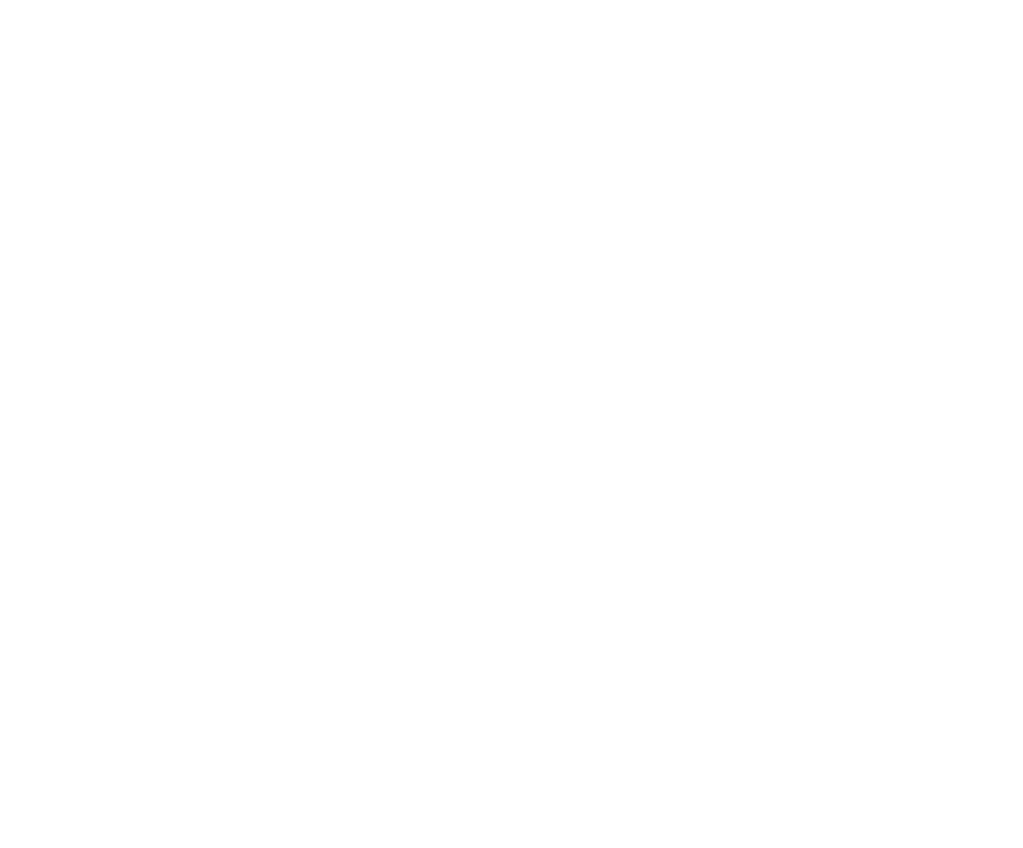
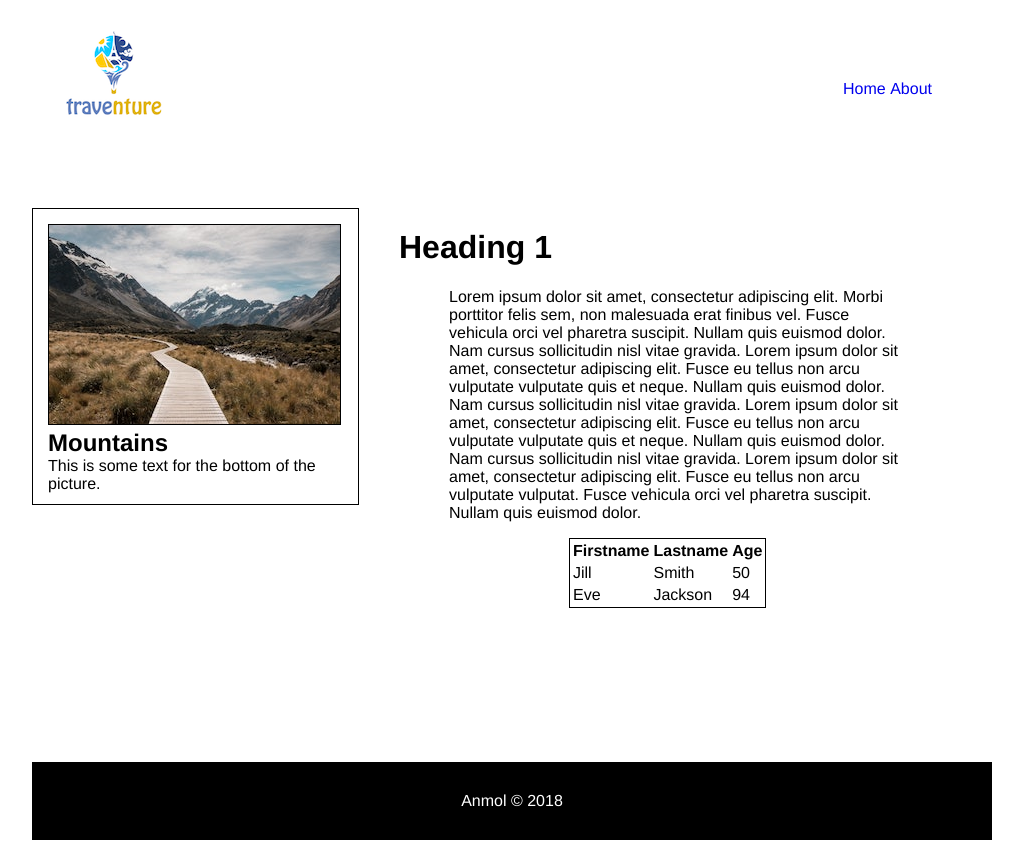
Before and after one commit to anmolkjaswal/MidtermPractice, a plain HTML site: page docs/about.html in a window 1280 px wide. Shown: the whole page, without its empty margins (128-1151 px from the left). Before the commit the page ends 800 px from the top, so only its background shows below. Drawn offline with Linux system fonts and the light colour scheme.

Commit message:
created about page

```diff
--- a/docs/about.html
+++ b/docs/about.html
@@ -0,0 +1,66 @@
+<!DOCTYPE html>
+<html lang="en">
+<head>
+    <meta charset="utf-8">
+    <title>Midterm</title>
+    <link rel="stylesheet" href="css/styles.css">
+</head>
+<body>
+<div id="container">
+    <div id="header">
+        <div id="logo">
+            <img src="images/logo.png" alt="company logo" height="130" width="163">
+        </div>
+        <div id="nav">
+            <ul>
+                <li class="displayInline">
+                    <a href="index.html">Home</a>
+                </li>
+                <li class="displayInline">
+                    <a href="about.html">About</a>
+                </li>
+            </ul>
+        </div>
+    </div>
+    <div id="mainAbout">
+        <div id="mainBorder">
+            <div id="mountainPic">
+                <img class="pic" src="images/mountain.jpg" alt="mountain" height="199" width="291">
+            </div>
+            <div id="picDescription">
+                <h2 class="clearMargin">Mountains</h2>
+                <p class="clearMargin">This is some text for the bottom of the picture.</p>
+            </div>
+        </div>
+        <div id="contentAbout">
+            <h1 class="heading1About">Heading 1</h1>
+            <p class="contentParagraph">
+                Lorem ipsum dolor sit amet, consectetur adipiscing elit. Morbi porttitor felis sem, non malesuada erat finibus vel. Fusce vehicula orci vel pharetra suscipit. Nullam quis euismod dolor. Nam cursus sollicitudin nisl vitae gravida. Lorem ipsum dolor sit amet, consectetur adipiscing elit. Fusce eu tellus non arcu vulputate vulputate quis et neque. Nullam quis euismod dolor. Nam cursus sollicitudin nisl vitae gravida. Lorem ipsum dolor sit amet, consectetur adipiscing elit. Fusce eu tellus non arcu vulputate vulputate quis et neque. Nullam quis euismod dolor. Nam cursus sollicitudin nisl vitae gravida. Lorem ipsum dolor sit amet, consectetur adipiscing elit. Fusce eu tellus non arcu vulputate vulputat. Fusce vehicula orci vel pharetra suscipit. Nullam quis euismod dolor.
+            </p>
+            <div id="table">
+                <table class="thinBorder">
+                    <tr>
+                        <th>Firstname</th>
+                        <th>Lastname</th>
+                        <th>Age</th>
+                    </tr>
+                    <tr>
+                        <td>Jill</td>
+                        <td>Smith</td>
+                        <td>50</td>
+                    </tr>
+                    <tr>
+                        <td>Eve</td>
+                        <td>Jackson</td>
+                        <td>94</td>
+                    </tr>
+                </table>
+            </div>
+        </div>
+    </div>
+    <div id="footer">
+        Anmol &copy; 2018
+    </div>
+</div>
+</body>
+</html>
--- a/docs/css/styles.css
+++ b/docs/css/styles.css
@@ -44,7 +44,7 @@ a{
     background-color: black;
 }
 
-h1{
+#indexH1{
     position: relative;
     font-family: "Helvetica Neue", serif;
     top: 93px;
@@ -52,18 +52,18 @@ h1{
     color: lightcyan;
 }
 
-h2{
+#indexH2{
     position: relative;
     top: 87px;
     left: 310px;
     color: blue;
 }
 
-h2 a:visited{
+#indexH2 a:visited{
     color: blue;
 }
 
-h2 a:hover{
+#indexH2 a:hover{
     color: lightcyan;
 }
 
@@ -76,4 +76,55 @@ h2 a:hover{
     padding: 30px;
     text-align: center;
     color: white;
+    clear: both;
 }
+
+/* about page */
+
+#mainAbout{
+    height: 554px;
+    float: left;
+
+}
+
+#mainBorder{
+    border: 1px solid black;
+    height: 295px;
+    width: 325px;
+    float: left;
+}
+
+#picDescription{
+    padding-left: 15px;
+}
+
+#mountainPic{
+    padding-left: 15px;
+    padding-top: 15px;
+}
+
+.pic{
+    border: 1px solid black;
+}
+
+.clearMargin{
+    margin: 0;
+}
+
+.thinBorder{
+    border: 1px solid black;
+}
+
+#contentAbout{
+    float: left;
+    margin-left: 40px;
+    width: 500px;
+}
+
+.contentParagraph{
+    margin-left: 50px;
+}
+
+#table{
+    margin-left: 170px;
+}
```
Also changed, not shown: docs/index.html (+2 -2 lines), docs/images/mountain.jpg (added).
